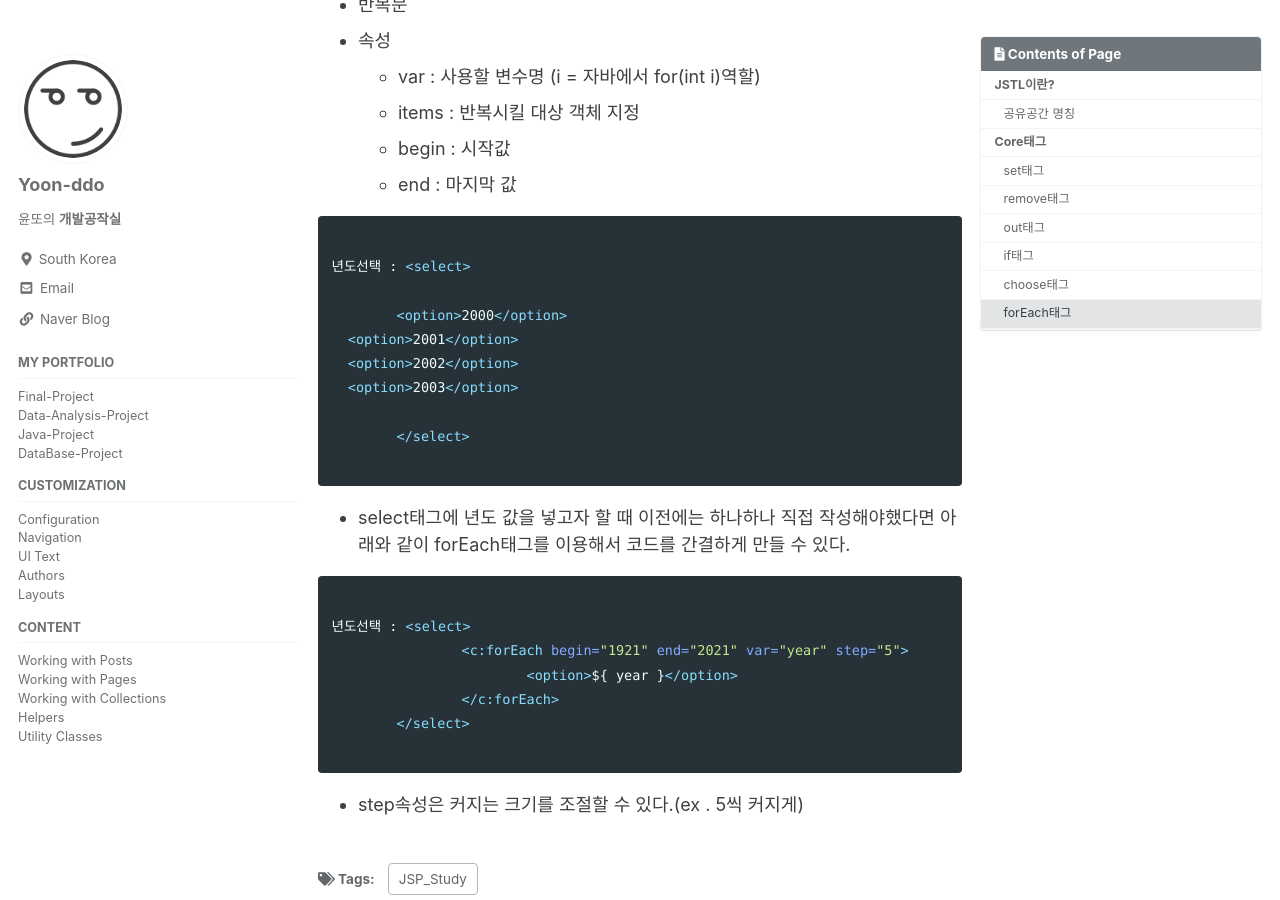
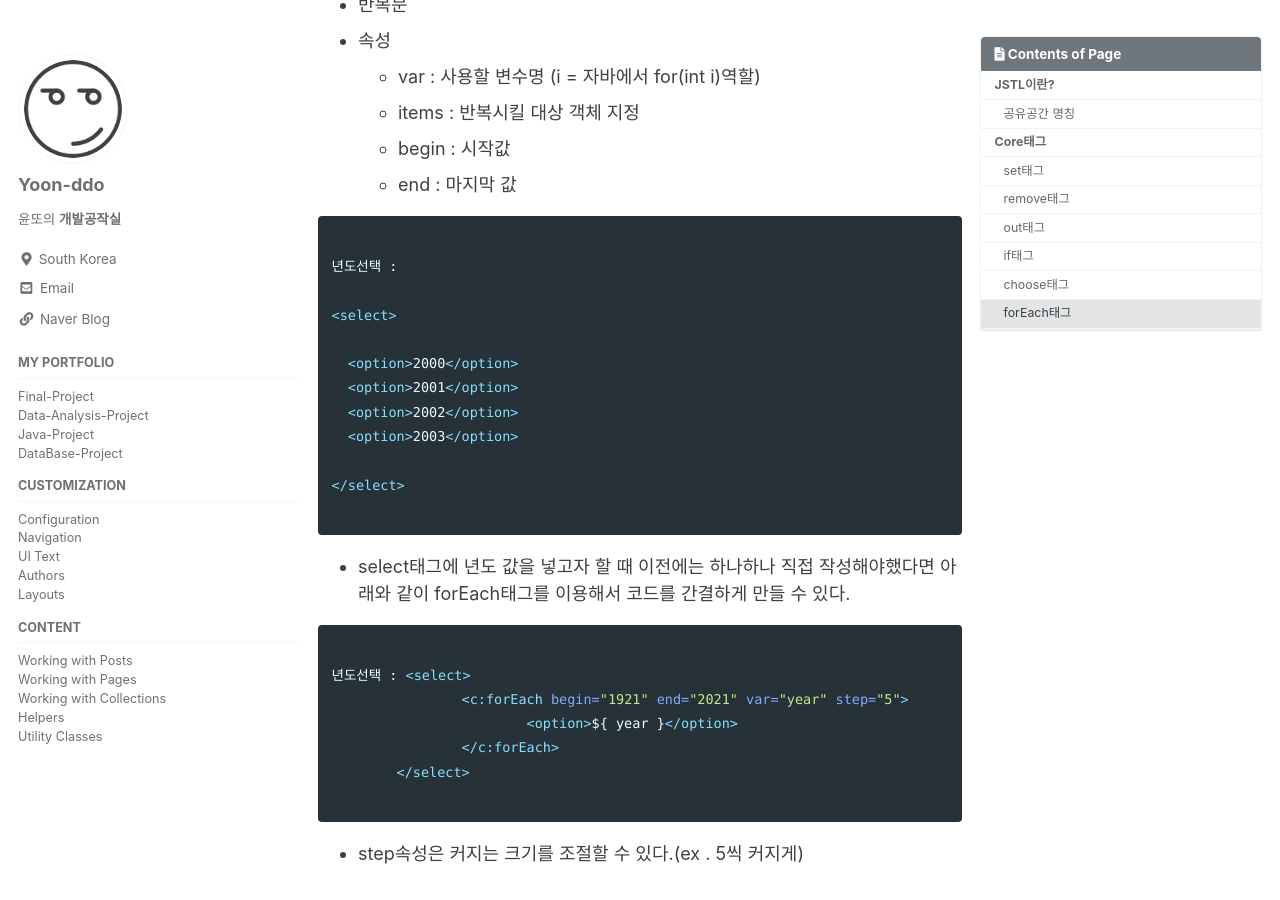
Before and after one commit to Yoon-ddo/Yoon-ddo.github.io, a Jekyll site: the page built from _posts/2021-06-23-JSTL.md, in a window 1280 px wide and 900 px high, scrolled down 5226 px. Built offline with Jekyll 4.4.1, drawn with Linux system fonts in a browser that asks for light colours; cached includes are drawn as plain includes.

Commit message:
Update 2021-06-23-JSTL.md

```diff
--- a/_posts/2021-06-23-JSTL.md
+++ b/_posts/2021-06-23-JSTL.md
@@ -196,14 +196,16 @@ value 속성에 태그가 들어있는 경우(escapeXml = false)<br>
 
 ~~~html
 
-년도선택 : <select>
+년도선택 :
 
-	<option>2000</option>
+<select>
+
+  <option>2000</option>
   <option>2001</option>
   <option>2002</option>
   <option>2003</option>
 
-	</select>
+</select>
 
 ~~~
 
@@ -221,3 +223,5 @@ value 속성에 태그가 들어있는 경우(escapeXml = false)<br>
 ~~~
 
 * step속성은 커지는 크기를 조절할 수 있다.(ex . 5씩 커지게)
+
+<br><br><br><br>
```
